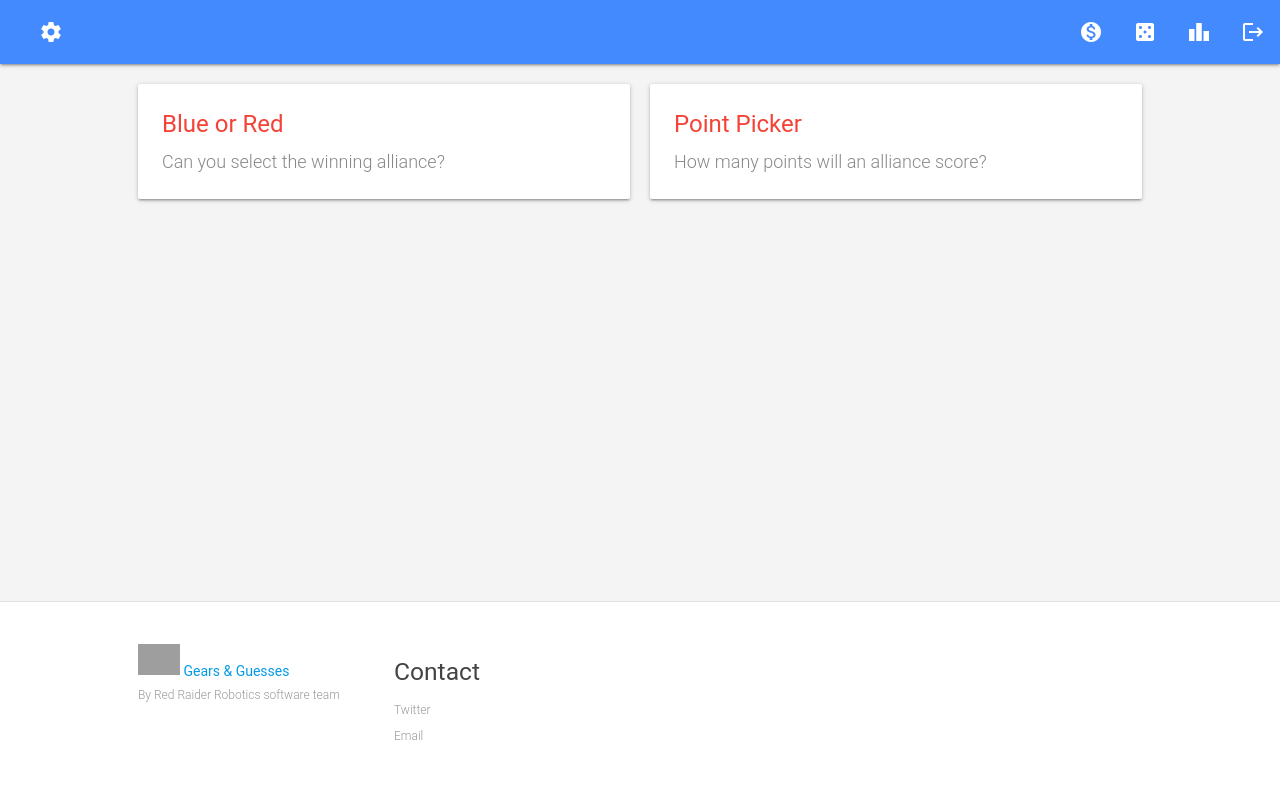
After one commit to FairportRobotics/Gears-and-Guesses, a Flask app: page /games in a window 1280 px wide. The commit adds this page. Run offline with Flask 3, Linux system fonts and the light colour scheme; grey boxes are pictures that could not be loaded.

Commit message:
Updated interface and simplified app code

```diff
--- a/app.py
+++ b/app.py
@@ -14,7 +14,7 @@ tba_api_key = os.environ.get("TBA_API_KEY")
 @app.route("/")
 def hello_world():
     if "username" in session:
-        return redirect("/home")
+        return render_template("home.html")
     return render_template("auth/login.html")
 
 
@@ -30,8 +30,9 @@ def register():
         password = request.form["password"]
         user = read_json("users.json")
         if username in user:
-            errorMessage2 = "This user already exists"
-            return render_template("auth/register.html", errorMessage=errorMessage2)
+            return render_template(
+                "auth/register.html", errorMessage="This user already exists"
+            )
         else:
             user[username] = {
                 "password": password,
@@ -53,16 +54,12 @@ def login():
         session["username"] = username
         user = read_json("users.json")
         if username in user and user[username]["password"] == password:
-            return redirect("/home")
+            return redirect("/")
         else:
-            errorMessage1 = "Invalid username or password"
-            return render_template("auth/login.html", errorMessage=errorMessage1)
+            return render_template(
+                "auth/login.html", errorMessage="Invalid username or password"
+            )
     return render_template("auth/login.html")
-
-
-@app.route("/home", methods=["POST", "GET"])
-def home():
-    return render_template("signedin.html")
 
 
 @app.route("/logout")
@@ -71,9 +68,14 @@ def logout():
     return redirect("/")
 
 
-@app.route("/victors")
-def victors():
-    return render_template("victors.html")
+@app.route("/leaderboard")
+def leaderboard():
+    return render_template("leaderboard.html")
+
+
+@app.route("/games")
+def games():
+    return render_template("games.html")
 
 
 @app.route("/points")
--- a/templates/auth/login.html
+++ b/templates/auth/login.html
@@ -5,7 +5,7 @@
     <div class="card-content">
         <span class="card-title">Sign in to Gears and Guesses</span>
         <p>An app by Red Raider Robotics</p>
-        <p>{{errorMessage1}}</p>
+        <p>{{errorMessage}}</p>
         <form action="/login" method="post">
             <div class="input-field">
                 <input id="username" name="username" type="text" />
--- a/templates/auth/register.html
+++ b/templates/auth/register.html
@@ -5,7 +5,7 @@
     <div class="card-content">
         <span class="card-title">Register for Gears and Guesses</span>
         <p class="light">An app by Red Raider Robotics</p>
-        <p>{{errorMessage2}}</p>
+        <p>{{errorMessage}}</p>
         <form action="/register" method="post">
             <div class="input-field">
                 <input id="username" name="username" type="text" />
@@ -15,7 +15,7 @@
                 <input id="password" name="password" type="password" />
                 <label for="password">Password</label>
             </div>
-            <input class="btn right" type="submit" value="Register" />
+            <input class="blue btn right" type="submit" value="Register" />
         </form>
         <p><a href="/login">Have an account?</a></p>
     </div>
--- /dev/null
+++ b/templates/games.html
@@ -0,0 +1,31 @@
+{% extends 'signedin.html' %}
+{% block title %}Gears and Guesses - Games{% endblock %}
+{% block content %}
+<div class="row">
+
+    <div class="col s6 m6">
+      <div class="card">
+        <div class="card-content">
+          <span class="card-title red-text">Blue or Red</span>
+          <p>Can you select the winning alliance?</p>
+        </div>
+        <!--<div class="card-action">
+          Footer
+        </div>-->
+      </div>
+    </div>
+
+    <div class="col s6 m6">
+        <div class="card">
+          <div class="card-content">
+            <span class="card-title red-text">Point Picker</span>
+            <p>How many points will an alliance score?</p>
+          </div>
+        </div>
+        <!--<div class="card-action">
+          Footer
+        </div>-->
+      </div>
+
+  </div>
+{% endblock %}
--- a/templates/signedin.html
+++ b/templates/signedin.html
@@ -7,63 +7,39 @@
   <meta http-equiv="X-UA-Compatible" content="IE=edge">
   <meta name="msapplication-tap-highlight" content="no">
   <meta name="description" content="">
-  <title>Gears and Guesses</title>
-  <link href="https://cdn.datatables.net/v/dt/dt-1.10.16/datatables.min.css" rel="stylesheet">
-  <link href="/static/../static/css/admin-materialize.min.css" rel="stylesheet">
+  <title>{% block title %}{% endblock %}</title>
+  <link rel="stylesheet" href="{{ url_for('static', filename='../static/css/materialize.min.css') }}" type="text/css" media="screen,projection">
+  <link rel="stylesheet" href="{{ url_for('static', filename='../static/css/admin-materialize.min.css') }}" type="text/css" media="screen,projection">
   <!-- Material Icons-->
   <link href="https://fonts.googleapis.com/icon?family=Material+Icons" rel="stylesheet">
 </head>
 
 <body>
 
-  <nav>
+  <nav class="navbar2 nav-extended">
     <div class="nav-wrapper">
       <ul class="left">
         <li><a href="/" class="logo-container"><i class="material-icons">settings</i></a></li>
       </ul>
-      <ul id="nav-mobile" class="right">
+      <ul class="right">
+        <li><a href="/"><i class="material-icons">monetization_on</i></a></li>
+        <li><a href="/games"><i class="material-icons">casino</i></a></li>
+        <li><a href="/leaderboard"><i class="material-icons">leaderboard</i></a></li>
         <li><a href="/logout"><i class="material-icons">logout</i></a></li>
       </ul>
     </div>
+    <!--<div class="nav-content">
+      <ul class="tabs">
+        <li class="tab"><a href="/" class="active">Dashboard</a></li>
+        <li class="tab"><a href="/games">Games</a></li>
+        <li class="tab"><a href="/leaderboard">Leaderboard</a></li>
+      </ul>
+    </div>-->
   </nav>
 
   <main>
     <div class="container">
-      <div class="col s12">
-        <div class="card">
-          <div id="card-content">
-            <div class="card-metrics card-metrics-toggle card-metrics-centered">
-              <div class="card-metric waves-effect active" data-metric="revenue">
-                <div class="card-metric-title">Revenue</div>
-                <div class="card-metric-value">$69,420.69</div>
-                <div class="card-metric-change">
-                  <i class="material-icons">keyboard_arrow_up</i>
-                  12%
-                </div>
-              </div>
-              <div class="card-metric waves-effect" data-metric="users">
-                <div class="card-metric-title">Users</div>
-                <div class="card-metric-value">2024</div>
-                <div class="card-metric-change">
-                  <i class="material-icons">keyboard_arrow_up</i>
-                  9%
-                </div>
-              </div>
-              <div class="card-metric waves-effect" data-metric="ctr">
-                <div class="card-metric-title">CTR</div>
-                <div class="card-metric-value">0.20%</div>
-                <div class="card-metric-change">
-                  <i class="material-icons">keyboard_arrow_up</i>
-                  4%
-                </div>
-              </div>
-            </div>
-          </div>
-          <div class="card-content">
-            <canvas class="card-chart" id="main-toggle-line-chart" width="400" height="400"></canvas>
-          </div>
-        </div>
-      </div>
+      {% block content %}{% endblock %}
     </div>
   </main>
 
@@ -71,10 +47,9 @@
     <div class="container">
       <div class="row">
         <div class="col s6 m3">
-          <!-- <img width="90" class="materialize-logo" src="https://upload.wikimedia.org/wikipedia/commons/d/de/Gear-icon.png" alt="Materialize">-->
-          <a href="https://www.youtube.com/watch?v=dQw4w9WgXcQ"><img width="90" class="materialize-logo"
+          <a href="https://www.youtube.com/watch?v=dQw4w9WgXcQ" style="display: block;"><img class="materialize-logo"
               src="https://upload.wikimedia.org/wikipedia/commons/d/de/Gear-icon.png" alt="Click Me" tutorial"
-              style="width:42px;height:42px;"></a>
+              style="width:42px;"> Gears &amp; Guesses</a>
           <p>By Red Raider Robotics software team</p>
         </div>
         <div class="col s6 m7">
@@ -86,35 +61,8 @@
         </div>
       </div>
     </div>
-  </footer><!-- Scripts -->
-  <script src="https://ajax.googleapis.com/ajax/libs/jquery/2.1.1/jquery.min.js"></script>
-  <script src="https://cdnjs.cloudflare.com/ajax/libs/moment.js/2.19.2/moment.min.js"></script>
-
-  <!-- External libraries -->
-
-  <!-- jqvmap -->
-  <script type="text/javascript"
-    src="//themes.materializecss.com/cdn/shop/t/1/assets/jquery.vmap.min.js?v=163123838929084484541528498367"></script>
-  <script type="text/javascript"
-    src="//themes.materializecss.com/cdn/shop/t/1/assets/jquery.vmap.world.js?v=72513650592694871481528498398"
-    charset="utf-8"></script>
-  <script type="text/javascript"
-    src="//themes.materializecss.com/cdn/shop/t/1/assets/jquery.vmap.sampledata.js?v=87023629870755566851528498384"></script>
-
-  <!-- ChartJS -->
-  <script type="text/javascript"
-    src="//themes.materializecss.com/cdn/shop/t/1/assets/Chart.js?v=28848919051585277061528498087"></script>
-  <script type="text/javascript"
-    src="//themes.materializecss.com/cdn/shop/t/1/assets/Chart.Financial.js?v=34644991646752552951528498109"></script>
-
-
-  <script
-    src="//themes.materializecss.com/cdn/shop/t/1/assets/masonry.pkgd.min.js?v=180312904682597569011528498229"></script>
-
-
-  <!-- Initialization script -->
-  <script
-    src="//themes.materializecss.com/cdn/shop/t/1/assets/dashboard.min.js?v=4816808830627109061528498722"></script>
+  </footer>
+  <script type="text/javascript" src="{{ url_for('static', filename='../static/js/materialize.min.js') }}"></script>
 </body>
 
 </html>
--- a/templates/victors.html
+++ /dev/null
@@ -1 +0,0 @@
-<h1>Victory!</h1>
```
Also changed, not shown: templates/base.html (+3 -5 lines), templates/chart.html (added, +39 -0 lines), templates/home.html (+18 -14 lines), templates/leaderboard.html (added, +19 -0 lines).
